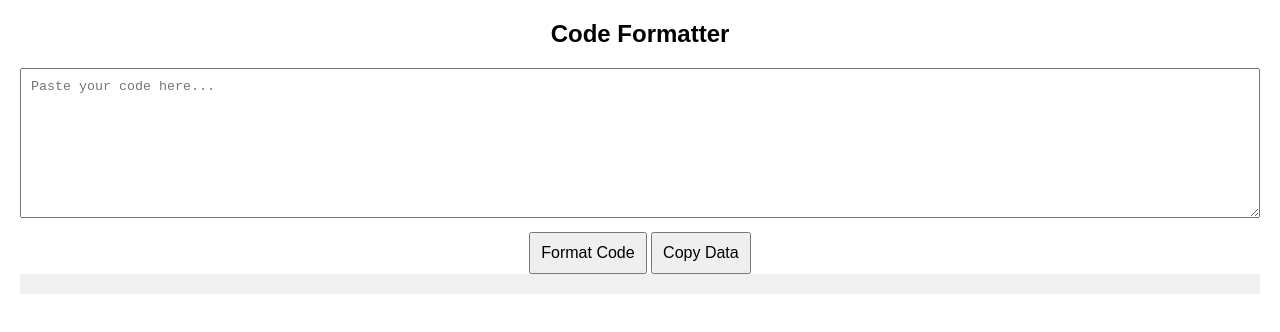
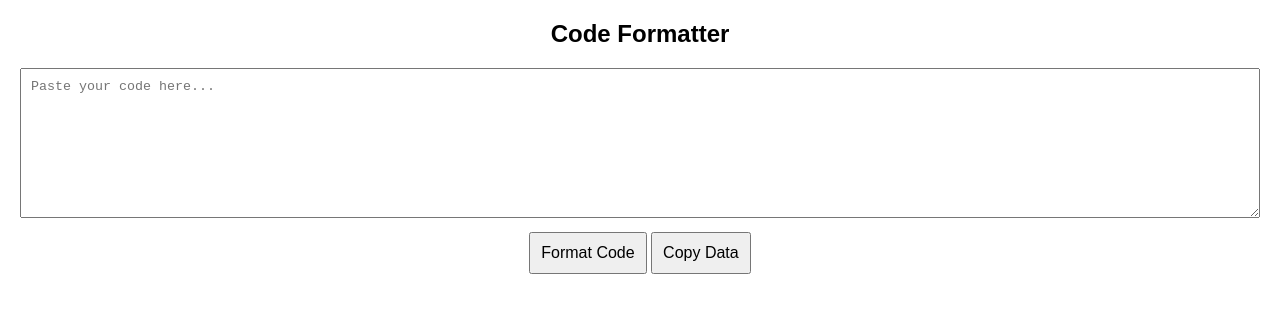
Before and after one commit to velk49/codetojson, a plain HTML site: page index.html in a window 1280 px wide. Drawn offline with Linux system fonts and the light colour scheme.

Commit message:
Update index.html

```diff
--- a/index.html
+++ b/index.html
@@ -26,9 +26,7 @@
         }
 
         #result {
-            background-color: #f0f0f0;
             padding: 10px;
-            box-sizing: border-box;
         }
     </style>
     <script>
```
